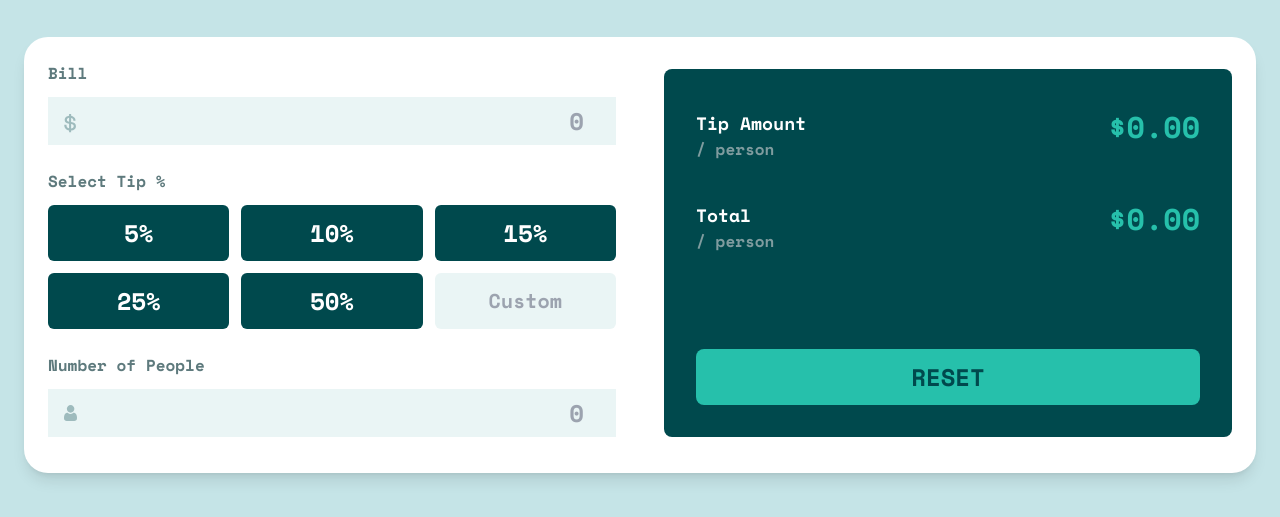
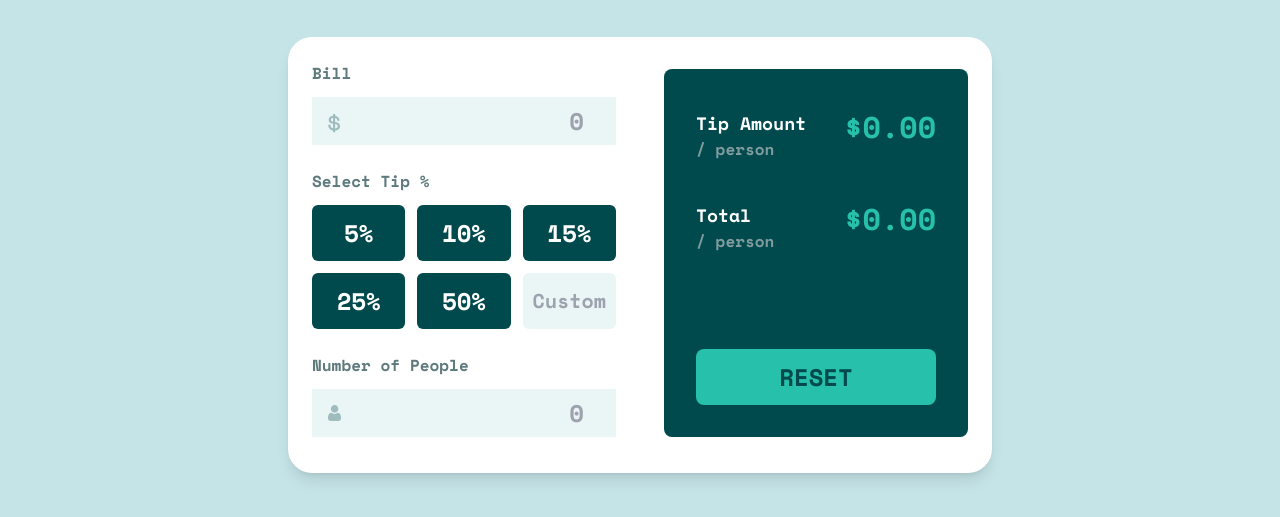
Before and after one commit to snehap02/tip-calculator, a website built with Vite: page index.html in a window 1280 px wide. Shown: the part 97-614 px from the top of the page. Built offline with nearby package versions, Linux system fonts and the light colour scheme.

Commit message:
sixth commit

```diff
--- a/index.html
+++ b/index.html
@@ -8,9 +8,9 @@
     <link rel="stylesheet" href="/style.css">
     <title>Tip Calculator</title>
 </head>
-<body class="bg-lightGrayCyan bg-no-repeat sm:px-6">
+<body class="bg-lightGrayCyan bg-no-repeat sm:px-6 lg:px-24 xl:px-72 2xl:px-80">
     <img src="/images/logo.svg" alt="" class="mx-auto mt-10">
-    <section class="whole-container bg-white grid grid-cols-1 md:grid md:grid-cols-2 mt-10 rounded-3xl shadow-lg">
+    <section class="whole-container bg-white grid grid-cols-1 md:grid md:grid-cols-2 mt-10 rounded-3xl shadow-lg lg:mb-10 md:mb-10 xl:mb-10 2xl:mb-10">
         <div class="bill-section mx-auto px-6" id="billSection">
             <form action="" class="bill flex flex-col" id="billSec">
                 <label for="price" class="font-onlyFont text-md font-semibold text-darkGrayishCyan mt-6">Bill</label>
```
